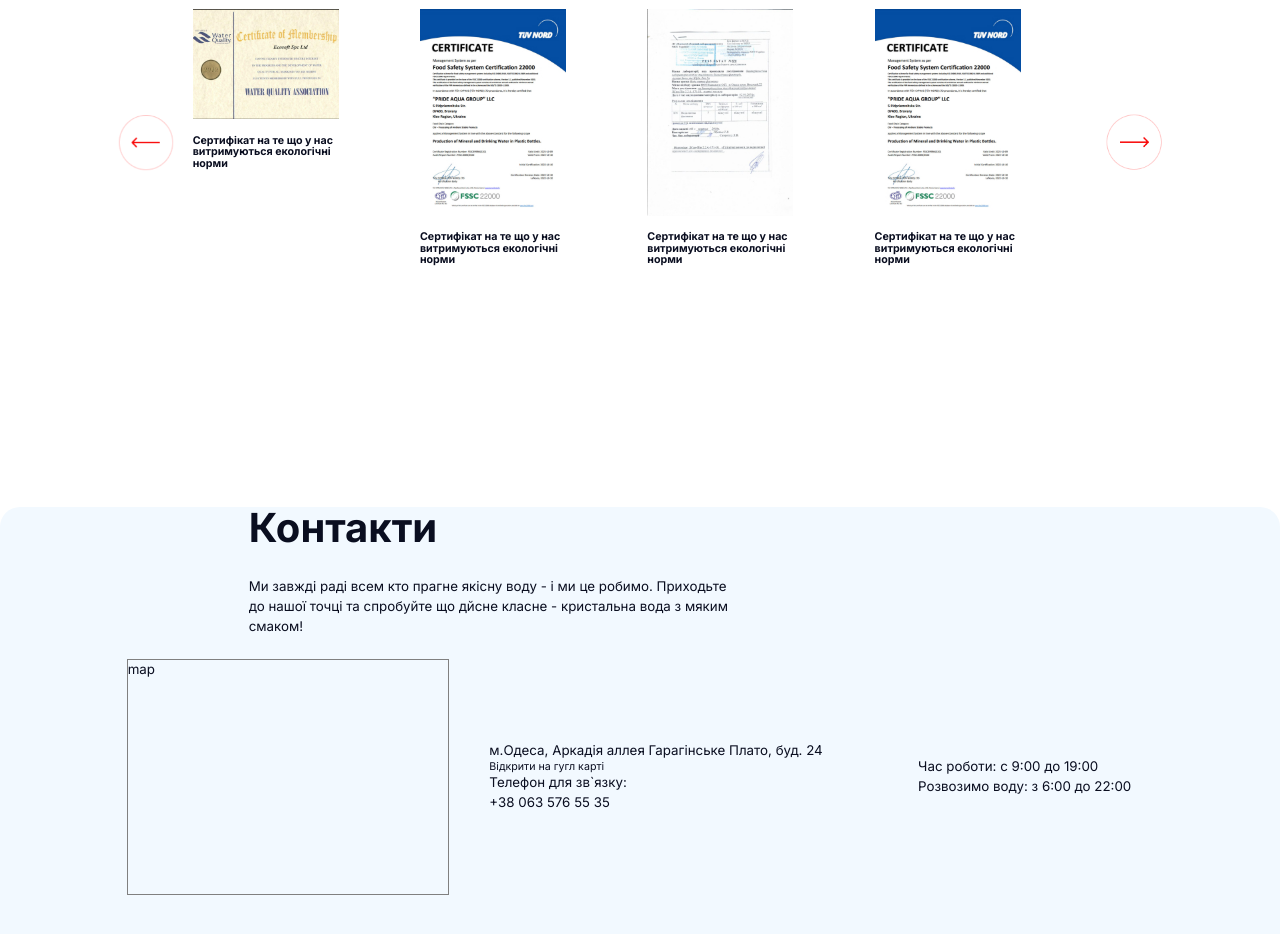
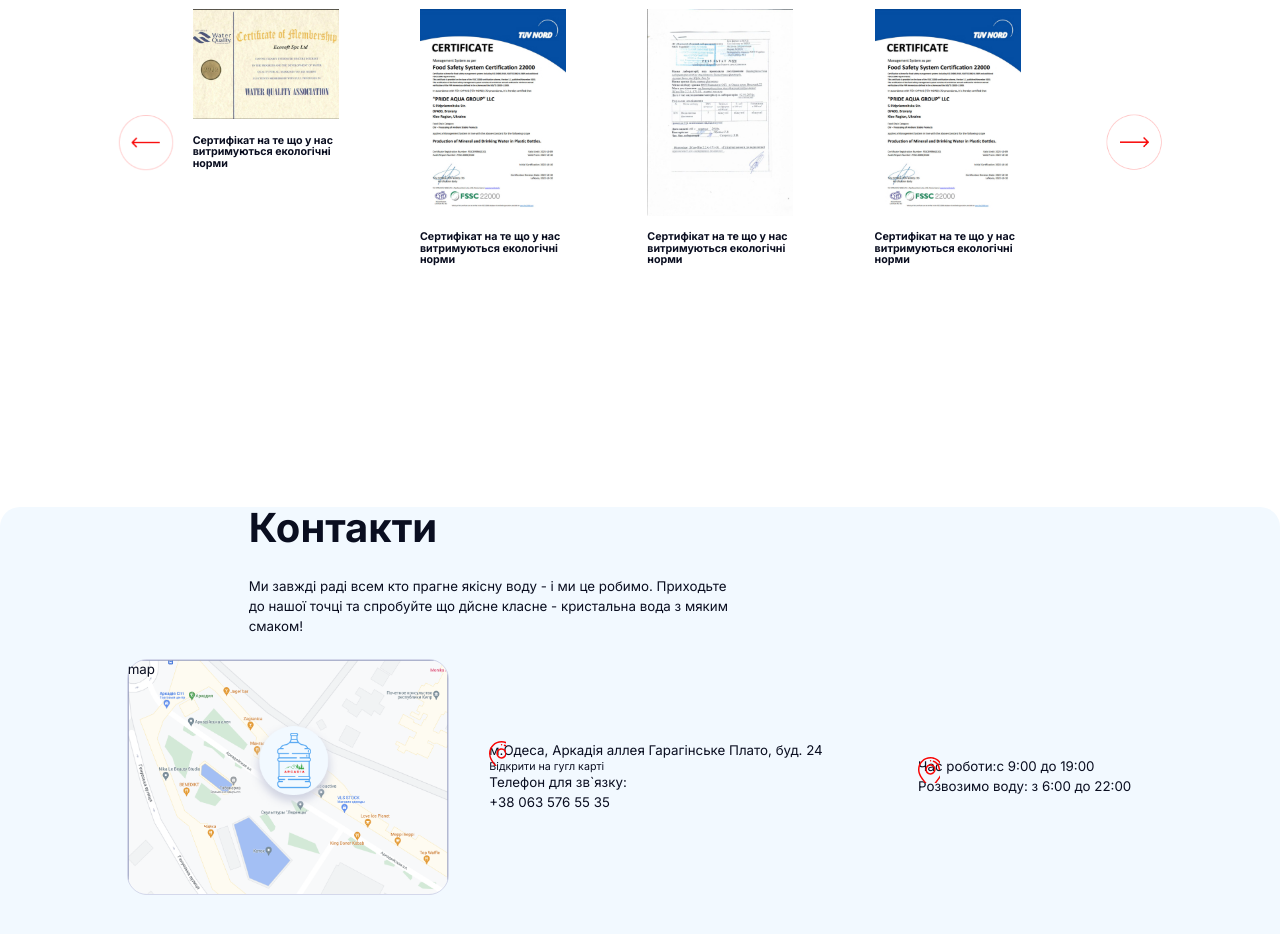
Before and after one commit to ReverseGTLT/arcadia, a plain HTML site: page index.html in a window 1280 px wide. Shown: the part 4118-5052 px from the top of the page. Drawn offline with nearby package versions, Linux system fonts and the light colour scheme.

Commit message:
fix in contact, carousel goods

```diff
--- a/assets/style/body/contacts/_contacts.scss
+++ b/assets/style/body/contacts/_contacts.scss
@@ -49,10 +49,45 @@
       width: vw(484);
       height: vw(355);
       margin-right: vw(60);
-      border: 1px solid gray;
+      background: url("../../assets/images/map.png") no-repeat;
+      background-size: cover;
+      border: vw(1) solid $color-grey-border;
+      border-radius: 20px;
     }
-    &__address {
+
+    &__address,
+    &__time {
       padding-right: vw(143);
+      display: flex;
+      flex-direction: column;
+      justify-content: start;
+      align-items: start;
+
+      &-title {
+        position: relative;
+        display: flex;
+
+        &::before {
+          position: absolute;
+          content: url("../../assets/images/map_icon.svg");
+          overflow: hidden;
+          width: vw(25);
+          height: vw(37.65);
+          top: 0;
+          left: 0;
+        }
+      }
+    }
+
+    &__time {
+      padding-right: vw(5);
+      &-title {
+        &::before {
+          content: url("../../assets/images/map_icon.svg");
+          width: vw(33);
+          height: vw(39.06);
+        }
+      }
     }
   }
 }
--- a/index.html
+++ b/index.html
@@ -478,14 +478,14 @@
                     map
                 </div>
                 <div class="contacts-info__address">
-                    <p>м.Одеса, Аркадія аллея
+                    <p class="contacts-info__address-title">м.Одеса, Аркадія аллея
                         Гарагінське Плато, буд. 24</p>
                     <a class="contact-info__map-link text-little" href="/" target="_blank">Відкрити на гугл карті</a>
                     <p>Телефон для зв`язку:</p>
                     <a class="contact-info__tel-link" href="tel:+380635765535" target="_blank">+38 063 576 55 35</a>
                 </div>
                 <div class="contacts-info__time">
-                    <p>Час роботи: <span>с 9:00 до 19:00</span></p>
+                    <p class="contacts-info__time-title">Час роботи: <span>с 9:00 до 19:00</span></p>
                     <p>Розвозимо воду: <span>з 6:00 до 22:00</span></p>
                 </div>
 
```
Also changed, not shown: assets/style/body/carousel-goods/_carousel-goods.scss (+0 -9 lines), assets/images/map.png (added), assets/images/map_icon.svg (added), assets/images/time_icon.svg (added), assets/style/index.css, 1 other file.
